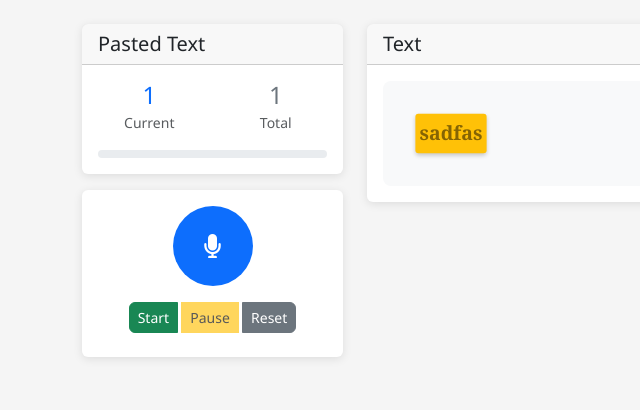
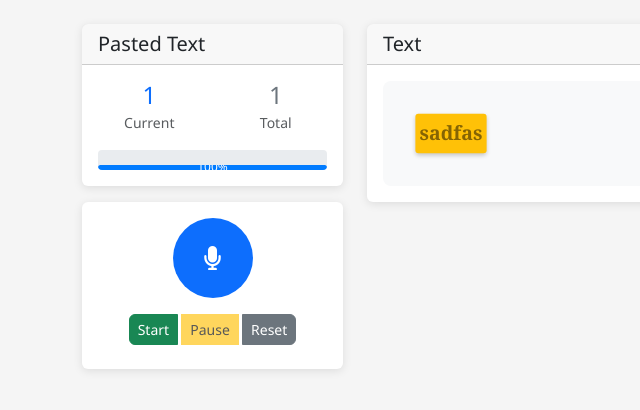
Before and after one commit to gitachi143/speechReader, a Flask app: page /session/04f079bd-e018-46f0-baca-2290814d68b6 in a window 1280 px wide. Shown: the part 57-467 px from the top of the page, without its empty margins (0-640 px from the left). Run offline with Flask 3, Linux system fonts and the light colour scheme; data comes from the database, SQL or seed files in the repository.

Commit message:
Fix progress bar display and percentage visibility
- Enhanced progress bar CSS: made taller (20px), added proper background/text colors
- Added flexbox centering to properly display percentage text inside the bar
- Improved JavaScript with error checking and debugging console logs
- Fixed progress bar styling to be more visible and functional
- Progress percentage should now be clearly visible and update properly

```diff
--- a/static/css/style.css
+++ b/static/css/style.css
@@ -289,14 +289,23 @@
 
 /* Progress bars */
 .progress {
-    height: 8px;
+    height: 20px;
     border-radius: 4px;
     background-color: #e9ecef;
+    overflow: hidden;
 }
 
 .progress-bar {
+    background-color: var(--primary-color);
+    color: white;
+    display: flex;
+    align-items: center;
+    justify-content: center;
+    font-size: 12px;
+    font-weight: 500;
     border-radius: 4px;
     transition: width 0.6s ease;
+    min-width: 0;
 }
 
 /* Feature icons */
--- a/templates/reading.html
+++ b/templates/reading.html
@@ -357,14 +357,18 @@
 }
 
 function updateProgress() {
-    // Fix off-by-one error: when at last word, should show 100%
     const progress = ((currentIndex + 1) / words.length) * 100;
     const progressBar = document.getElementById('progressBar');
     const currentWordNum = document.getElementById('currentWordNum');
 
-    progressBar.style.width = progress + '%';
-    progressBar.textContent = Math.round(progress) + '%';
-    currentWordNum.textContent = currentIndex + 1;
+    if (progressBar && currentWordNum) {
+        progressBar.style.width = Math.round(progress) + '%';
+        progressBar.textContent = Math.round(progress) + '%';
+        currentWordNum.textContent = currentIndex + 1;
+        console.log('Progress updated:', Math.round(progress) + '%', 'Word:', currentIndex + 1);
+    } else {
+        console.error('Progress elements not found');
+    }
 }
 
 function updateTimer() {
```
